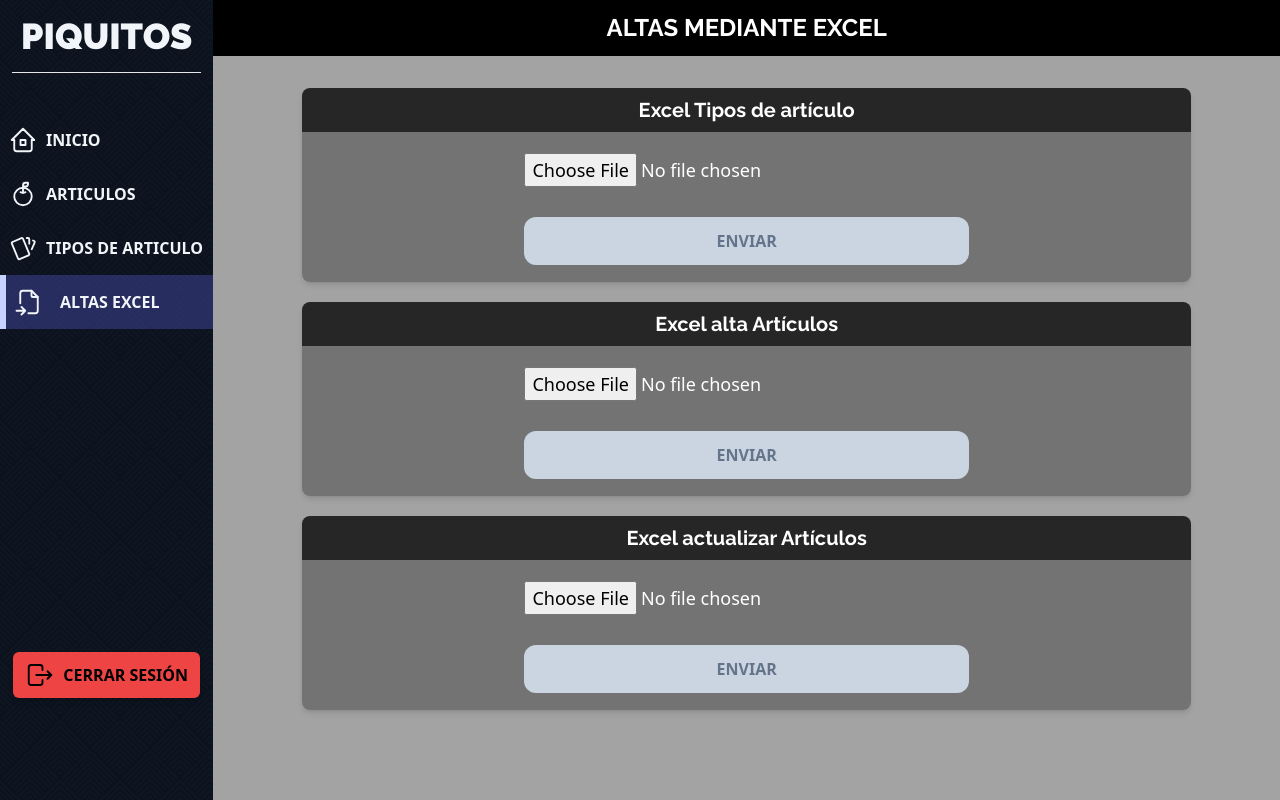
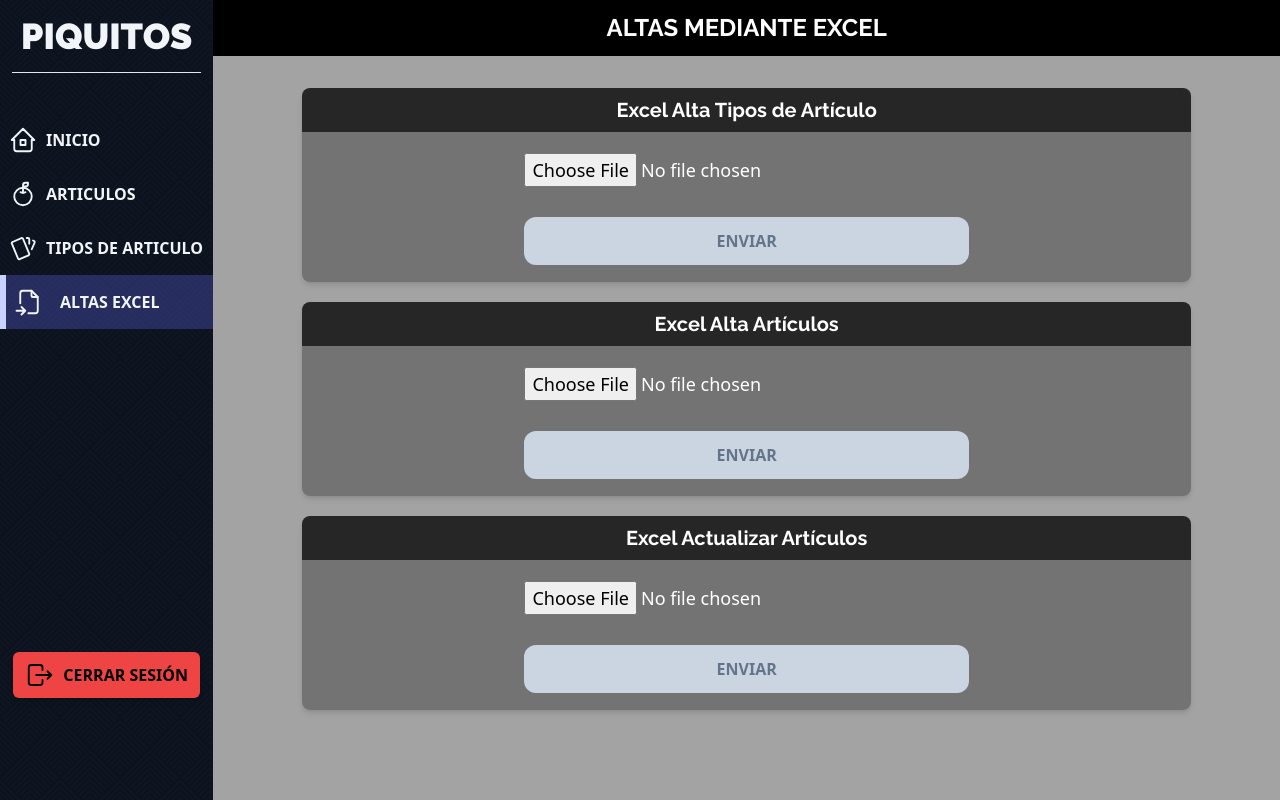
Before and after one commit to julibosch/libreria-front, a React (Vite) app: page /inicio/altas-excel in a window 1280 px wide. Built offline with nearby package versions, Linux system fonts and the light colour scheme; no server answers.

Commit message:
Puesta a punto

```diff
--- a/src/pages/AltasExcel.jsx
+++ b/src/pages/AltasExcel.jsx
@@ -1,18 +1,24 @@
-import { useState } from "react";
+import { useContext, useState } from "react";
 import axios from "axios";
 import * as XLSX from "xlsx";
 import "react-toastify/dist/ReactToastify.css";
 import { ToastContainer } from "react-toastify";
 import { toast } from 'react-toastify';
 import BounceLoader from "react-spinners/BounceLoader";
+import articuloProvider from "../context/ArticuloProvider";
+import tipoProvider from "../context/TipoArticuloProvider";
+
 
 const AltasExcel = () => {
-  const [tipoArticulos, setTipoArticulos] = useState([]);
-  const [articulos, setArticulos] = useState([]);
+  const [tipoArticulosExcel, setTipoArticulosExcel] = useState([]);
+  const [articulosExcel, setArticulosExcel] = useState([]);
   const [activarSubmitArticulo, setActivarSubmitArticulo] = useState(true);
   const [activarSubmitTipo, setActivarSubmitTipo] = useState(true);
   const [activarSubmitActualizar, setActivarSubmitActualizar] = useState(true);
   const [loading, setLoading] = useState(false);
+
+  const { articulos } = useContext(articuloProvider);
+  const { tipoArticulos } = useContext(tipoProvider);
 
   const handleLeer = (e, informacion) => {
     const file = e.target.files[0];
@@ -36,7 +42,7 @@ const AltasExcel = () => {
 
         //Informacion es un parametro que se pasa en cada onchange
         if (informacion === "tipoArticulo") {
-          setTipoArticulos(resultado);
+          setTipoArticulosExcel(resultado);
           setActivarSubmitTipo(false);
           console.log("tipo", resultado)
         } else if (informacion === "articulo") {
@@ -66,11 +72,11 @@ const AltasExcel = () => {
             articulo !== undefined
           );
 
-          setArticulos(articulosDefinitivos)
+          setArticulosExcel(articulosDefinitivos)
           setActivarSubmitArticulo(false);
           console.log("articulos: ", articulosDefinitivos)
         } else {
-          setArticulos(resultado);
+          setArticulosExcel(resultado);
           setActivarSubmitActualizar(false);
         }
 
@@ -81,10 +87,10 @@ const AltasExcel = () => {
 
   const handleEnviarTiposArticulos = async (e) => {
     e.preventDefault();
-    console.log(tipoArticulos);
+    console.log(tipoArticulosExcel);
     const url = "http://localhost:4000/admin/tipos-de-articulo-excel"
     try {
-      const respuesta = await axios.post(url, tipoArticulos);
+      const respuesta = await axios.post(url, tipoArticulosExcel);
       notify(respuesta.data.msg);
     } catch (error) {
       console.log(error)
@@ -93,10 +99,10 @@ const AltasExcel = () => {
 
   const handleEnviarArticulos = async (e) => {
     e.preventDefault();
-    console.log(articulos);
+    console.log(articulosExcel);
     const url = "http://localhost:4000/admin/articuloExcel";
     try {
-      const respuesta = await axios.post(url, articulos);
+      const respuesta = await axios.post(url, articulosExcel);
       console.log(respuesta);
       notify(respuesta.data.msg);
     } catch (error) {
@@ -107,12 +113,13 @@ const AltasExcel = () => {
   const handleActualizarArticulos = async (e) => {
     setLoading(true);
     e.preventDefault();
-    console.log(articulos);
+    console.log(articulosExcel);
     const url = "http://localhost:4000/admin/articuloExcelEditar";
     try {
-      const respuesta = await axios.put(url, articulos);
+      const respuesta = await axios.put(url, articulosExcel);
       notify("success", respuesta.data.msg);
-      return setLoading(false);
+      setLoading(false);
+      return console.log(respuesta);
     } catch (error) {
       console.log(error)
       return notify("error", error.response.data.msg);
@@ -132,24 +139,28 @@ const AltasExcel = () => {
     <section className="w-5/6">
       <h1 className="bg-black w-full text-white py-3 text-2xl font-bold uppercase text-center mb-8">Altas mediante Excel</h1>
 
+      {tipoArticulos.length <= 0 &&
         <div className="w-5/6 mx-auto mb-5 rounded-lg overflow-hidden shadow-md">
-        <h3 className="bg-neutral-800 text-center font-bold text-white text-xl py-2">Excel Tipos de artículo</h3>
+          <h3 className="bg-neutral-800 text-center font-bold text-white text-xl py-2 ">Excel Alta Tipos de Artículo</h3>
           <form onSubmit={handleEnviarTiposArticulos} className="flex flex-col justify-around items-center container mx-auto min-h-[150px] bg-neutral-500">
             <input type="file" accept=".xlsx, .xls" onChange={(e) => handleLeer(e, "tipoArticulo")} className="w-1/2 text-lg mx-auto my-3 text-white cursor-pointer" />
             <input type="submit" value="Enviar" disabled={activarSubmitTipo} className="uppercase font-bold disabled:bg-slate-300 disabled:text-slate-500 disabled:cursor-not-allowed disabled:shadow-none bg-slate-900 text-white hover:bg-slate-700 py-3 w-6/12 mx-auto mb-2 cursor-pointer rounded-xl transition-all shadow-md" />
           </form>
         </div>
+      }
 
+      {articulos.length <= 0 &&
         <div className="w-5/6 mx-auto mb-5 rounded-lg overflow-hidden shadow-md">
-        <h3 className="bg-neutral-800 text-center font-bold text-white text-xl py-2">Excel alta Artículos</h3>
+          <h3 className="bg-neutral-800 text-center font-bold text-white text-xl py-2 ">Excel Alta Artículos</h3>
           <form onSubmit={handleEnviarArticulos} className="flex flex-col justify-around items-center container mx-auto min-h-[150px] bg-neutral-500">
             <input type="file" accept=".xlsx, .xls" onChange={(e) => handleLeer(e, "altaArticulo")} className="w-1/2 text-lg mx-auto my-3 text-white cursor-pointer" />
             <input type="submit" value="Enviar" disabled={activarSubmitArticulo} className="uppercase font-bold disabled:bg-slate-300 disabled:text-slate-500 disabled:cursor-not-allowed disabled:shadow-none bg-slate-900 text-white hover:bg-slate-700 py-3 w-6/12 mx-auto mb-2 cursor-pointer rounded-xl transition-all shadow-md" />
           </form>
         </div>
+      }
 
       <div className="w-5/6 mx-auto mb-10 rounded-lg overflow-hidden shadow-md">
-        <h3 className="bg-neutral-800 text-center font-bold text-white text-xl py-2">Excel actualizar Artículos</h3>
+        <h3 className="bg-neutral-800 text-center font-bold text-white text-xl py-2">Excel Actualizar Artículos</h3>
         <form onSubmit={handleActualizarArticulos} className="flex flex-col justify-around items-center container mx-auto min-h-[150px] bg-neutral-500">
           <input type="file" accept=".xlsx, .xls" onChange={(e) => handleLeer(e, "actualizarArticulo")} className="w-1/2 text-lg mx-auto my-3 text-white cursor-pointer" />
           {
```
Also changed, not shown: src/context/ArticuloProvider.jsx (+4 -4 lines). Lines whose indentation alone changed are shown as unchanged.
